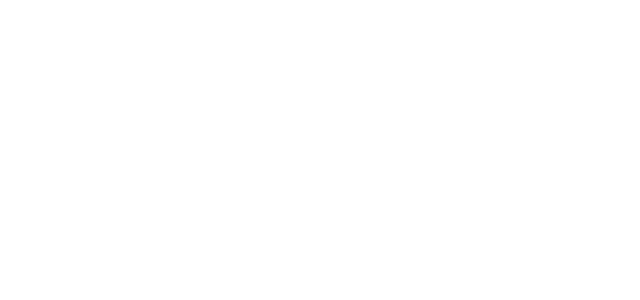
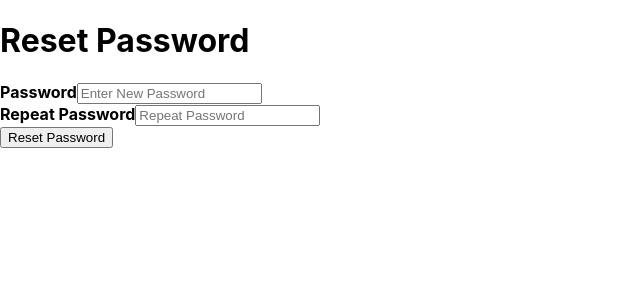
Before and after one commit to duckevinwu/smart-cities, a React (Create React App) app in the folder client/: page /resetpassword/1/1 in a window 1280 px wide. Shown: the top 300 px of the page, without its empty margins (0-640 px from the left). Built offline with nearby package versions, Linux system fonts and the light colour scheme.

Commit message:
add forgot password email functionality

```diff
--- a/client/src/components/App.js
+++ b/client/src/components/App.js
@@ -10,6 +10,7 @@
 import Profile from './Profile';
 import Login from './Login';
 import ForgotPassword from './ForgotPassword';
+import ResetPassword from './ResetPassword';
 
 export default class App extends React.Component {
 
@@ -58,6 +59,13 @@
 								<AuthenticatedRoute success="/profile" fail={<ForgotPassword/>} />
 							)}
 						/>
+						<Route
+							exact
+							path="/resetpassword/:email/:token"
+							render={(props) => (
+								<ResetPassword {...props} />
+							)}
+						/>
 					</Switch>
 				</Router>
 			</div>
--- /dev/null
+++ b/client/src/components/ResetPassword.js
@@ -0,0 +1,85 @@
+import React from 'react';
+//import '../style/Dashboard.css';
+//import PageNavbar from './PageNavbar';
+
+export default class ResetPassword extends React.Component {
+  constructor(props) {
+    super(props);
+
+    // The state maintained by this React Component.
+    // This component maintains the list of people.
+    this.state = {
+      password: "",
+      repeat: ""
+    }
+
+    this.handlePasswordChange = this.handlePasswordChange.bind(this);
+    this.handleRepeatChange = this.handleRepeatChange.bind(this);
+    this.submitReset = this.submitReset.bind(this);
+
+  }
+
+  handlePasswordChange(e) {
+    this.setState({
+      password: e.target.value
+    })
+  }
+
+  handleRepeatChange(e) {
+    this.setState({
+      repeat: e.target.value
+    })
+  }
+
+  submitReset(e) {
+    e.preventDefault();
+    console.log(this.state);
+
+    fetch("/path", {
+      method: "post",
+      headers: {
+        'Accept': 'application/json',
+        'Content-Type': 'application/json'
+      },
+      //make sure to serialize your JSON body
+      body: JSON.stringify({
+        email: this.state.email,
+      })
+    })
+    .then(res => {
+			return res.json();
+		}, err => {
+			console.log(err);
+		})
+    .then(data => {
+      console.log(data);
+      // change state of componenet depending on response (error or success)
+    });
+  }
+
+  // React function that is called when the page load.
+  componentDidMount() {
+    console.log(this.props.match.params);
+  }
+
+  render() {
+    return (
+      <form onSubmit={this.submitReset}>
+        <div>
+          <h1>Reset Password</h1>
+
+          <label htmlFor="password"><b>Password</b></label>
+          <input type="password" placeholder="Enter New Password" value={this.state.password} onChange={this.handlePasswordChange} required />
+
+          <br/>
+
+          <label htmlFor="password-repeat"><b>Repeat Password</b></label>
+          <input type="password" placeholder="Repeat Password" value={this.state.repeat} onChange={this.handleRepeatChange} required />
+          <br/>
+
+          <button type="submit">Reset Password</button>
+        </div>
+      </form>
+    );
+  }
+}
--- a/package.json
+++ b/package.json
@@ -12,13 +12,13 @@
   "author": "",
   "license": "ISC",
   "dependencies": {
+    "@sendgrid/mail": "^7.2.0",
     "bcrypt": "^5.0.0",
     "cors": "^2.8.5",
     "dotenv": "^8.2.0",
     "express": "^4.17.1",
     "express-session": "^1.17.1",
     "mysql": "^2.18.1",
-    "nodemailer": "^6.4.8",
     "passport": "^0.4.1",
     "passport-local": "^1.0.0",
     "path": "^0.12.7",
```
Also changed, not shown: 2 other files (tests, documents, lock files or other folders).
